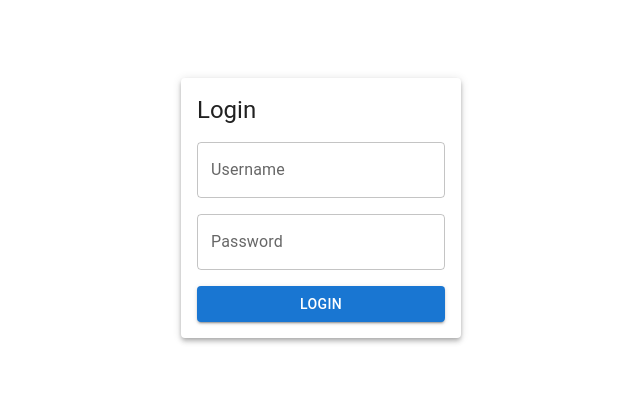
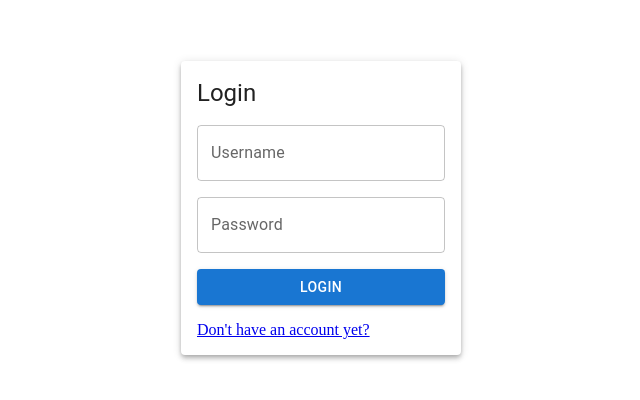
Before and after one commit to mrkelder/posts-board, a Next.js app: page /login in a window 1280 px wide. Shown: the part 192-592 px from the top of the page, without its empty margins (319-959 px from the left). Built offline with nearby package versions, Linux system fonts and the light colour scheme.

Commit message:
feat: added link to registration page

```diff
--- a/src/pages/login.tsx
+++ b/src/pages/login.tsx
@@ -1,6 +1,7 @@
 import { Button, Paper, TextField, Typography } from "@mui/material";
 import { Stack } from "@mui/system";
 import Head from "next/head";
+import Link from "next/link";
 
 const TITLE = "Login";
 
@@ -20,6 +21,7 @@
             <TextField label="Username" />
             <TextField label="Password" />
             <Button variant="contained">Login</Button>
+            <Link href="/signup">{"Don't have an account yet?"}</Link>
           </Stack>
         </Paper>
       </Stack>
```
